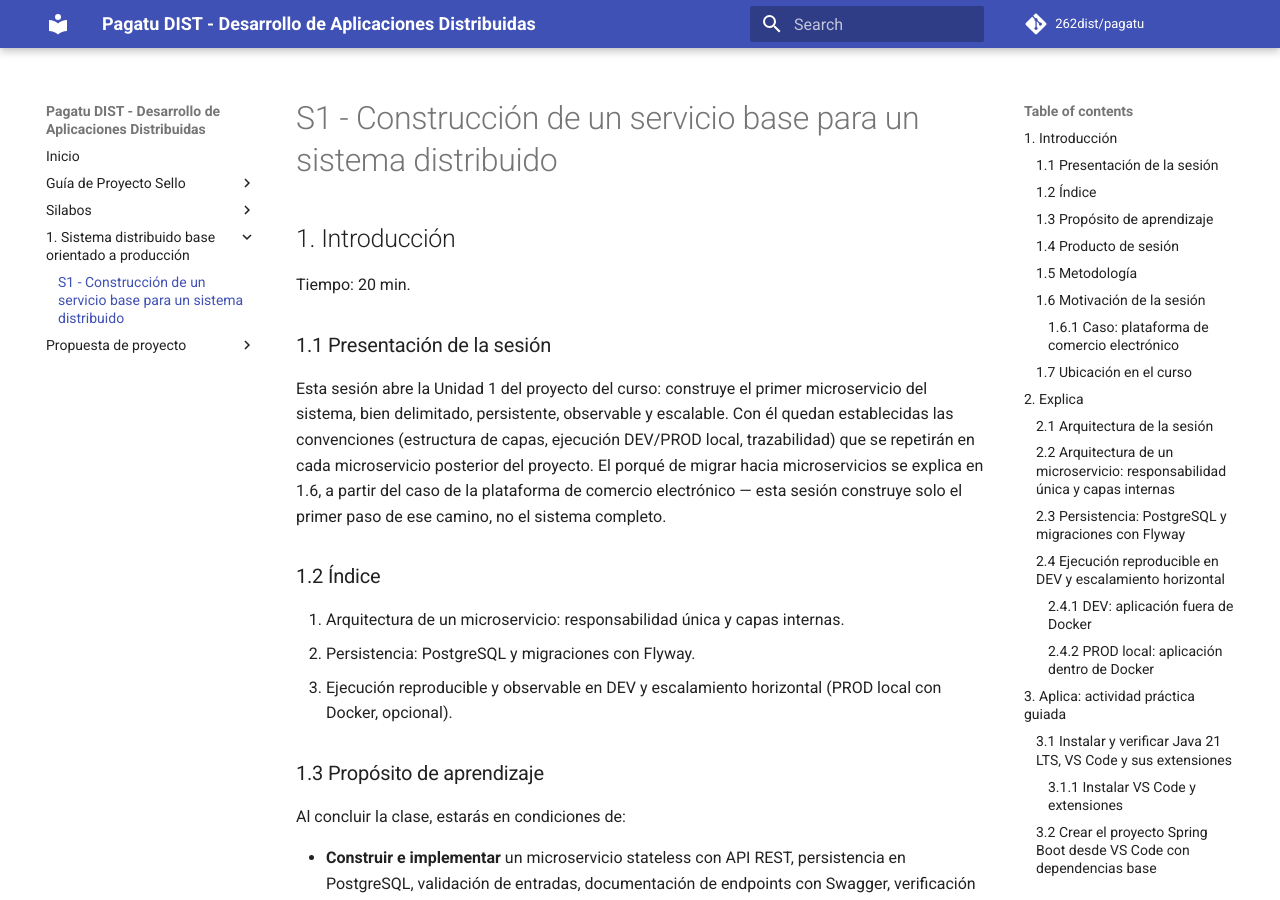
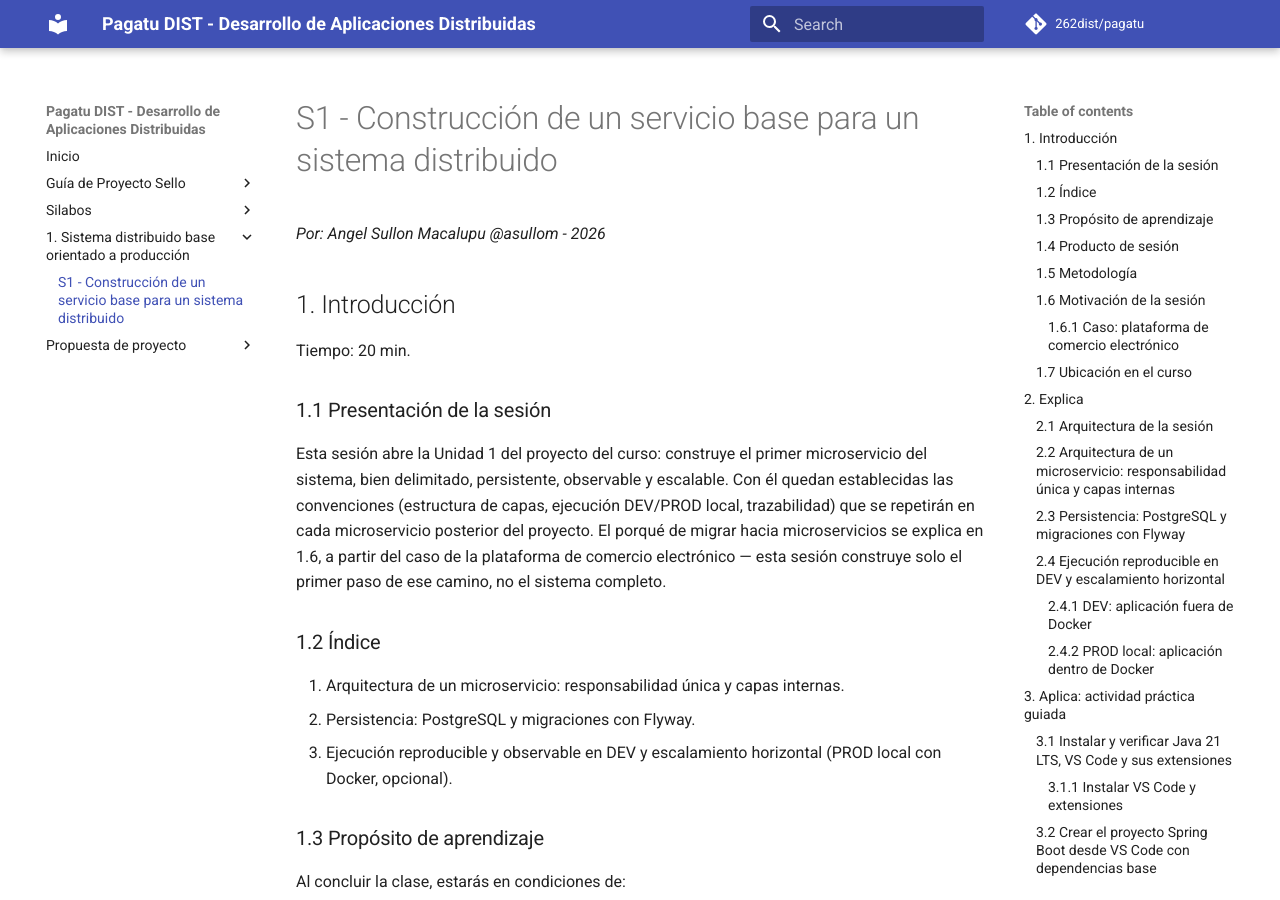
Before and after one commit to rbn-69-cod/pagatu, an MkDocs documentation site: the page built from docs/sesiones/S01_Construccion_Servicio_Base.md, in a window 1280 px wide and 900 px high. Built offline with MkDocs 1.6.1 and Material for MkDocs 9.7.7, drawn with Linux system fonts in a browser that asks for light colours; comment, search, counter and statistics services are not loaded.

Commit message:
first commit

```diff
--- a/docs/sesiones/S01_Construccion_Servicio_Base.md
+++ b/docs/sesiones/S01_Construccion_Servicio_Base.md
@@ -1,4 +1,6 @@
 # S1 - Construcción de un servicio base para un sistema distribuido
+
+*Por: Angel Sullon Macalupu @asullom - 2026*
 
 ## 1. Introducción
 
```
